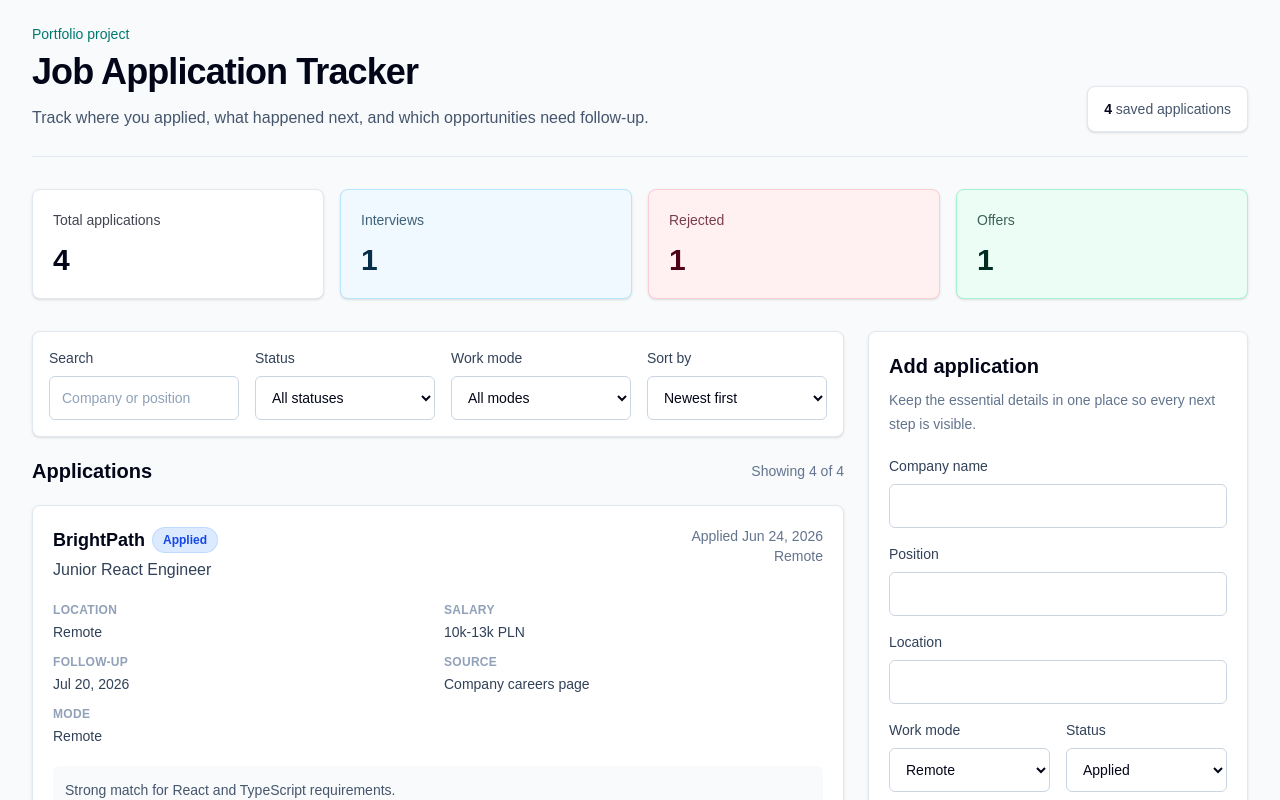
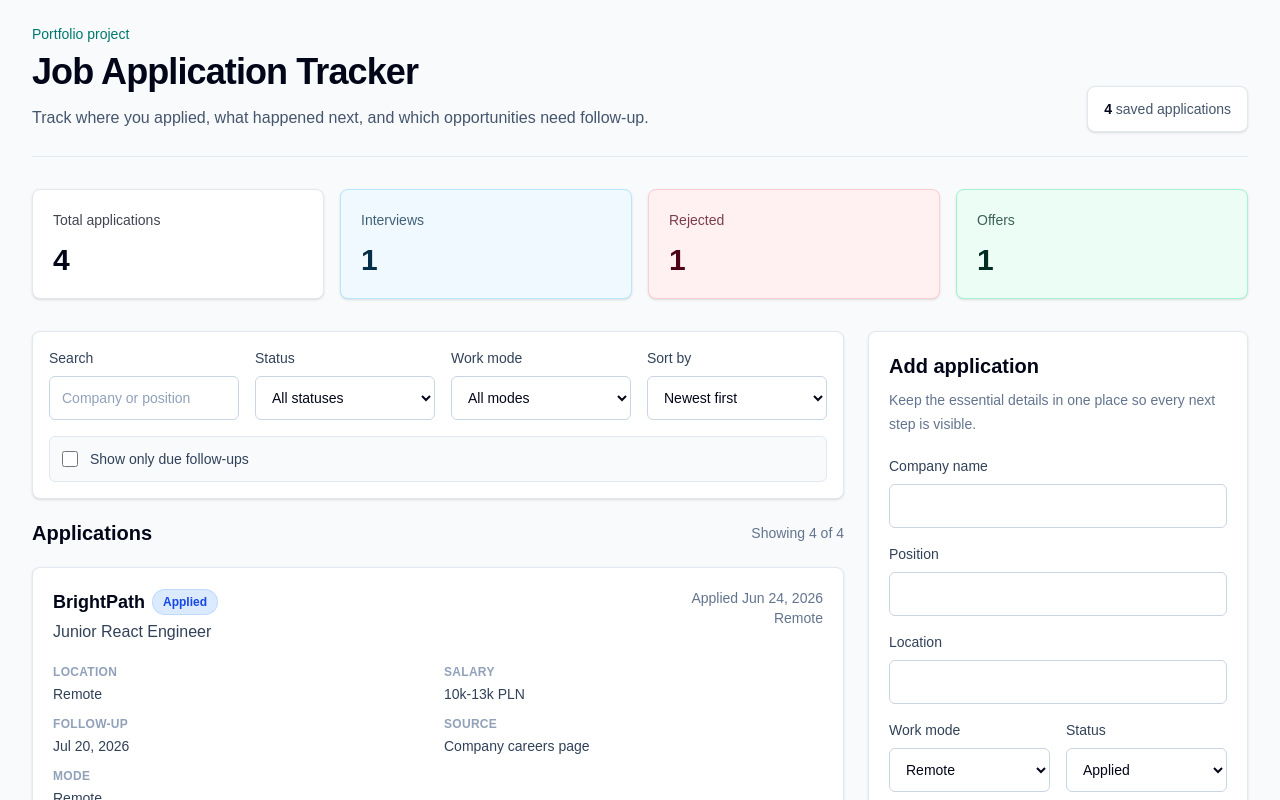
Before and after one commit to Jasiuu2605/job-application-tracker, a Next.js app: page / in a window 1280 px wide. Shown: the top 800 px of the page. Built offline with nearby package versions, Linux system fonts and the light colour scheme.

Commit message:
Add follow-up filter

```diff
--- a/app/page.tsx
+++ b/app/page.tsx
@@ -14,6 +14,7 @@ import type {
 } from '@/src/types/application';
 import { calculateApplicationStats } from '@/src/utils/applicationStats';
 import { loadApplications, saveApplications } from '@/src/utils/localStorage';
+import { isFollowUpDue } from '@/src/utils/followUp';
 
 type StatusFilter = ApplicationStatus | 'all';
 type WorkModeFilter = WorkMode | 'all';
@@ -35,6 +36,7 @@ export default function Home() {
   const [searchQuery, setSearchQuery] = useState('');
   const [hasLoadedStorage, setHasLoadedStorage] = useState(false);
   const [sortOption, setSortOption] = useState<SortOption>('newest');
+  const [showDueFollowUps, setShowDueFollowUps] = useState(false);
 
   useEffect(() => {
     const timeoutId = window.setTimeout(() => {
@@ -64,7 +66,12 @@ export default function Home() {
         application.company.toLowerCase().includes(normalizedSearch) ||
         application.position.toLowerCase().includes(normalizedSearch);
 
-      return matchesStatus && matchesWorkMode && matchesSearch;
+      const matchesFollowUp =
+        !showDueFollowUps || isFollowUpDue(application.followUpAt);
+
+      return (
+        matchesStatus && matchesWorkMode && matchesSearch && matchesFollowUp
+      );
     });
 
     return [...filtered].sort((firstApplication, secondApplication) => {
@@ -96,7 +103,14 @@ export default function Home() {
 
       return firstApplication.status.localeCompare(secondApplication.status);
     });
-  }, [applications, searchQuery, sortOption, statusFilter, workModeFilter]);
+  }, [
+    applications,
+    searchQuery,
+    showDueFollowUps,
+    sortOption,
+    statusFilter,
+    workModeFilter,
+  ]);
 
   const stats = useMemo(
     () => calculateApplicationStats(applications),
@@ -136,6 +150,7 @@ export default function Home() {
   const hasActiveFilters =
     statusFilter !== 'all' ||
     workModeFilter !== 'all' ||
+    showDueFollowUps ||
     searchQuery.trim().length > 0;
 
   return (
@@ -171,10 +186,12 @@ export default function Home() {
               statusFilter={statusFilter}
               workModeFilter={workModeFilter}
               sortOption={sortOption}
+              showDueFollowUps={showDueFollowUps}
               onSearchChange={setSearchQuery}
               onStatusChange={setStatusFilter}
               onWorkModeChange={setWorkModeFilter}
               onSortChange={setSortOption}
+              onShowDueFollowUpsChange={setShowDueFollowUps}
             />
 
             <div className='flex items-center justify-between gap-4'>
--- a/src/components/ApplicationCard.tsx
+++ b/src/components/ApplicationCard.tsx
@@ -4,6 +4,8 @@ import {
   type JobApplication,
   type ApplicationStatus,
 } from '@/src/types/application';
+
+import { isFollowUpDue } from '@/src/utils/followUp';
 
 type ApplicationCardProps = {
   application: JobApplication;
@@ -132,17 +134,3 @@ function formatFollowUp(dateValue?: string) {
 
   return formatDate(dateValue);
 }
-
-function isFollowUpDue(dateValue?: string) {
-  if (!dateValue) {
-    return false;
-  }
-
-  const today = new Date();
-  today.setHours(0, 0, 0, 0);
-
-  const followUpDate = new Date(dateValue);
-  followUpDate.setHours(0, 0, 0, 0);
-
-  return followUpDate <= today;
-}
--- a/src/components/Filters.tsx
+++ b/src/components/Filters.tsx
@@ -20,22 +20,26 @@ type FiltersProps = {
   searchQuery: string;
   statusFilter: StatusFilter;
   workModeFilter: WorkModeFilter;
+  sortOption: SortOption;
+  showDueFollowUps: boolean;
   onSearchChange: (value: string) => void;
   onStatusChange: (value: StatusFilter) => void;
   onWorkModeChange: (value: WorkModeFilter) => void;
-  sortOption: SortOption;
   onSortChange: (value: SortOption) => void;
+  onShowDueFollowUpsChange: (value: boolean) => void;
 };
 
 export function Filters({
   searchQuery,
   statusFilter,
   workModeFilter,
+  sortOption,
+  showDueFollowUps,
   onSearchChange,
   onStatusChange,
   onWorkModeChange,
-  sortOption,
   onSortChange,
+  onShowDueFollowUpsChange,
 }: FiltersProps) {
   return (
     <section className='rounded-lg border border-slate-200 bg-white p-4 shadow-sm'>
@@ -101,6 +105,15 @@ export function Filters({
           </select>
         </label>
       </div>
+      <label className='mt-4 flex items-center gap-3 rounded-md border border-slate-200 bg-slate-50 px-3 py-3 text-sm font-medium text-slate-700'>
+        <input
+          type='checkbox'
+          checked={showDueFollowUps}
+          onChange={(event) => onShowDueFollowUpsChange(event.target.checked)}
+          className='h-4 w-4 rounded border-slate-300 text-teal-700 focus:ring-teal-600'
+        />
+        Show only due follow-ups
+      </label>
     </section>
   );
 }
--- /dev/null
+++ b/src/utils/followUp.ts
@@ -0,0 +1,13 @@
+export function isFollowUpDue(dateValue?: string) {
+  if (!dateValue) {
+    return false;
+  }
+
+  const today = new Date();
+  today.setHours(0, 0, 0, 0);
+
+  const followUpDate = new Date(dateValue);
+  followUpDate.setHours(0, 0, 0, 0);
+
+  return followUpDate <= today;
+}
```
